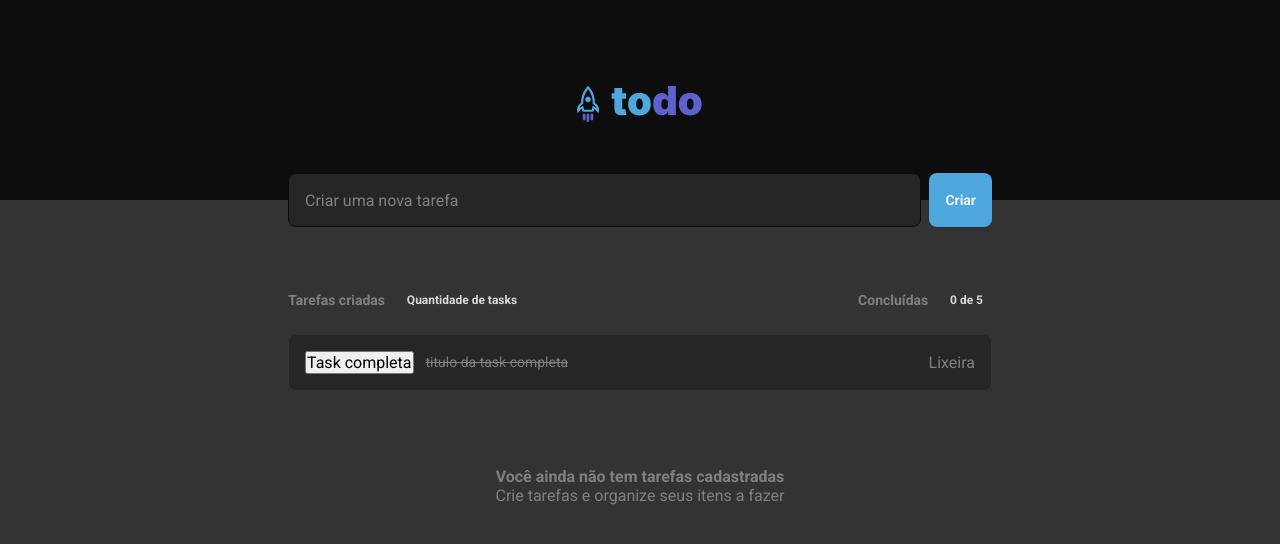
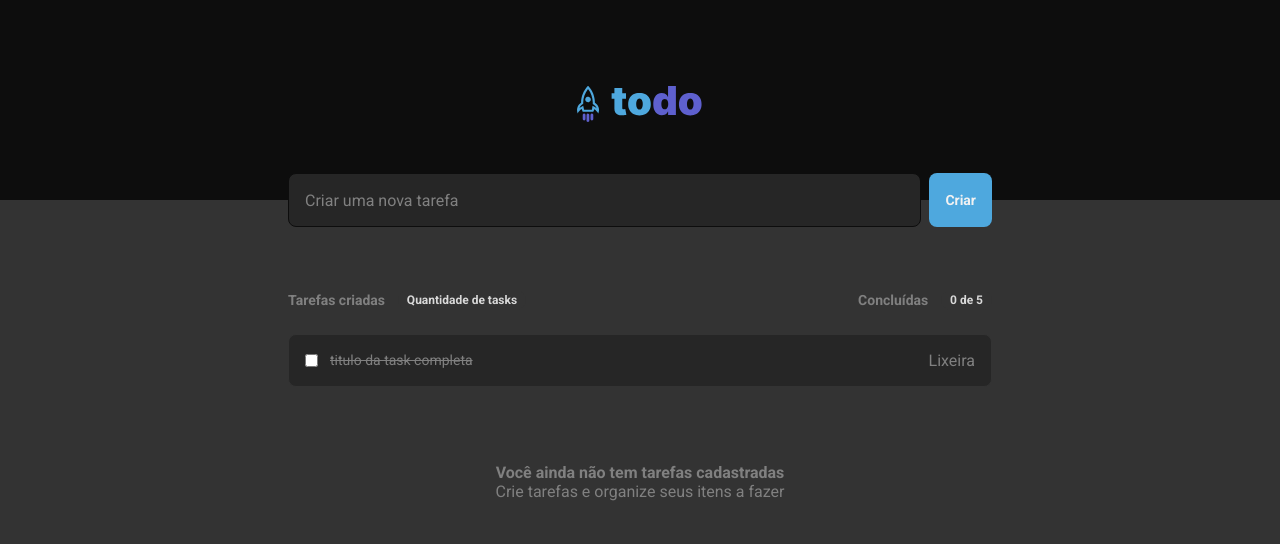
Before and after one commit to jeansantosw/to-do-list-reactjs, a React (Vite) app: page / in a window 1280 px wide. Shown: the top 544 px of the page. Built offline with nearby package versions, Linux system fonts and the light colour scheme.

Commit message:
Criando componentes

```diff
--- a/src/components/task/task.tsx
+++ b/src/components/task/task.tsx
@@ -3,7 +3,8 @@ import style from './task.module.css'
 export function Task() {
   return (
     <div className={style.task}>
-      <button>Task completa</button>
+      {/* <button>Task completa</button> */}
+      <input type="checkbox" />
 
       <p className={style.textCompleted}>titulo da task completa</p>
 
```
